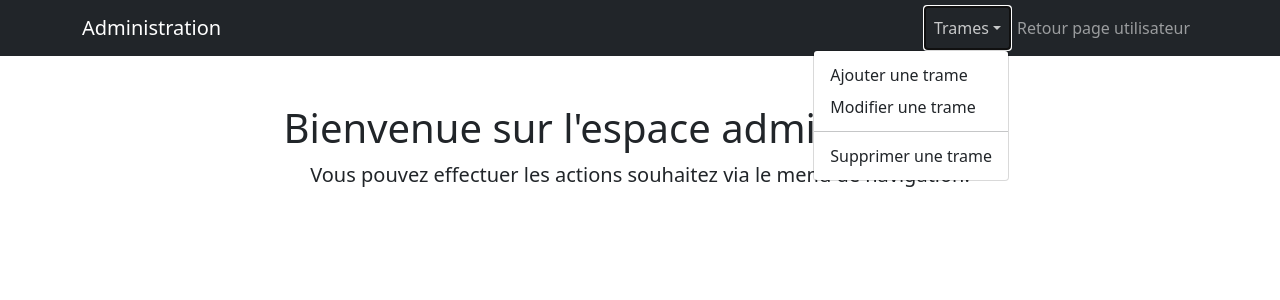
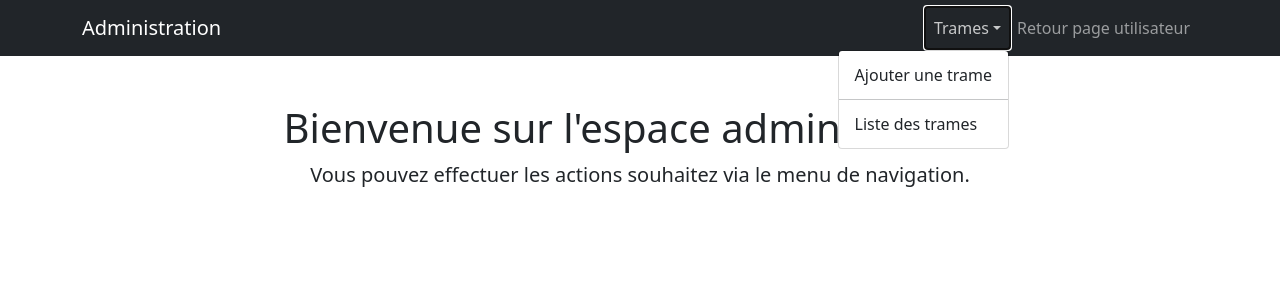
Before and after one commit to yannmrt/tp-1-mise-en-route, a PHP site: page /admin/index.php in a window 1280 px wide, after a click on "Trames". Shown: the top 300 px of the page. Run offline with PHP 8.4, Linux system fonts and the light colour scheme; the visitor is signed in with stand-in values (Sample User, id 1).

Commit message:
update page

```diff
--- a/admin/header.php
+++ b/admin/header.php
@@ -8,10 +8,9 @@
                         <li class="nav-item dropdown">
                             <a class="nav-link dropdown-toggle" id="navbarDropdown" href="#" role="button" data-bs-toggle="dropdown" aria-expanded="false">Trames</a>
                              <ul class="dropdown-menu dropdown-menu-end" aria-labelledby="navbarDropdown">
-                                    <li><a class="dropdown-item" href="login.php">Ajouter une trame</a></li>
-                                    <li><a class="dropdown-item" href="register.php">Modifier une trame</a></li>
+                                    <li><a class="dropdown-item" href="addTrame.php">Ajouter une trame</a></li>
                                     <li><hr class="dropdown-divider" /></li>
-                                    <li><a class="dropdown-item" href="pwreset.php">Supprimer une trame</a></li>
+                                    <li><a class="dropdown-item" href="trameList.php">Liste des trames</a></li>
                              </ul>
                         </li>
                         <li class="nav-item"><a class="nav-link" aria-current="page" href="../index.php">Retour page utilisateur</a></li>
--- a/admin/index.php
+++ b/admin/index.php
@@ -6,6 +6,7 @@
  *
 */
 require "../class/user.php";
+require "../class/admin.php";
 require "../inc/db.php";
 
 if($_SESSION["admin"] == 0) {
--- a/class/admin.php
+++ b/class/admin.php
@@ -25,7 +25,7 @@ class Admin {
     }
 
     //On ajoute des coordonnée GPS à la base de donnée grace à la longitude et la latitude renseigné
-    public function AjoutTrame($longitude, $latitude, $name) {
+    public function addTrame($longitude, $latitude, $name) {
         $this->_longitude = htmlspecialchars($longitude);
         $this->_latitude = htmlspecialchars($latitude);
         $this->_name = htmlspecialchars($name);
@@ -51,7 +51,7 @@ class Admin {
     }
 
     //On supprime un points GPS grace à son ID (faire système pour trouver / lister toutes les trames ?)
-    public function DeleteTrame($id) {
+    public function delTrame($id) {
         $this->_id = $id;
 
         if($this->_id > 0) {
@@ -61,7 +61,7 @@ class Admin {
     }
 
     //On modifie la longitude / latitude GPS identifié grace à son ID
-    public function ModifTrame($id, $longitude, $latitude) {
+    public function editTrame($id, $longitude, $latitude) {
         $this->_id = htmlspecialchars($id);
         $this->_longitude = htmlspecialchars($longitude);
         $this->_latitude = htmlspecialchars($latitude);
```
